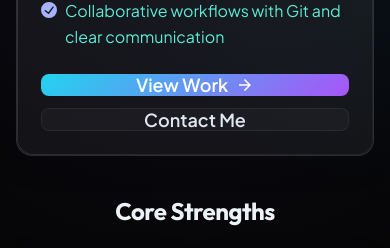
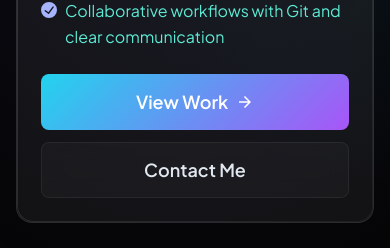
Before and after one commit to Tinashe623/my-portfolio, a React (Vite) app: page /about in a window 390 px wide. Shown: the part 933-1181 px from the top of the page. Built offline with nearby package versions, Linux system fonts and the light colour scheme; no server answers.

Commit message:
feat: add responsive sizing to AboutModern page buttons by replacing size=lg with explicit height, padding, and font size.

```diff
--- a/src/pages/AboutModern.jsx
+++ b/src/pages/AboutModern.jsx
@@ -171,12 +171,19 @@ export default function AboutModern() {
                   <Button
                     as={NavLink}
                     to="/portfolio"
-                    size="lg"
+                    variant="primary"
+                    h={{ base: '56px', md: '64px' }}
+                    minH={{ base: '56px', md: '64px' }}
+                    px={{ base: 8, md: 10 }}
+                    py={{ base: 4, md: 6 }}
+                    w={{ base: 'full', sm: 'auto' }}
+                    fontSize={{ base: 'lg', md: 'xl' }}
                     bg="linear-gradient(135deg, #22d3ee, #a855f7)"
                     color="white"
                     flex={1}
                     _hover={{
                       transform: 'translateY(-2px)',
+                      boxShadow: '0 8px 20px rgba(34, 211, 238, 0.4)',
                     }}
                     rightIcon={<ArrowForwardIcon />}
                   >
@@ -185,8 +192,13 @@ export default function AboutModern() {
                   <Button
                     as={NavLink}
                     to="/contact"
-                    size="lg"
                     variant="glass"
+                    h={{ base: '56px', md: '64px' }}
+                    minH={{ base: '56px', md: '64px' }}
+                    px={{ base: 8, md: 10 }}
+                    py={{ base: 4, md: 6 }}
+                    w={{ base: 'full', sm: 'auto' }}
+                    fontSize={{ base: 'lg', md: 'xl' }}
                     flex={1}
                     color="gray.200"
                     _hover={{
```
